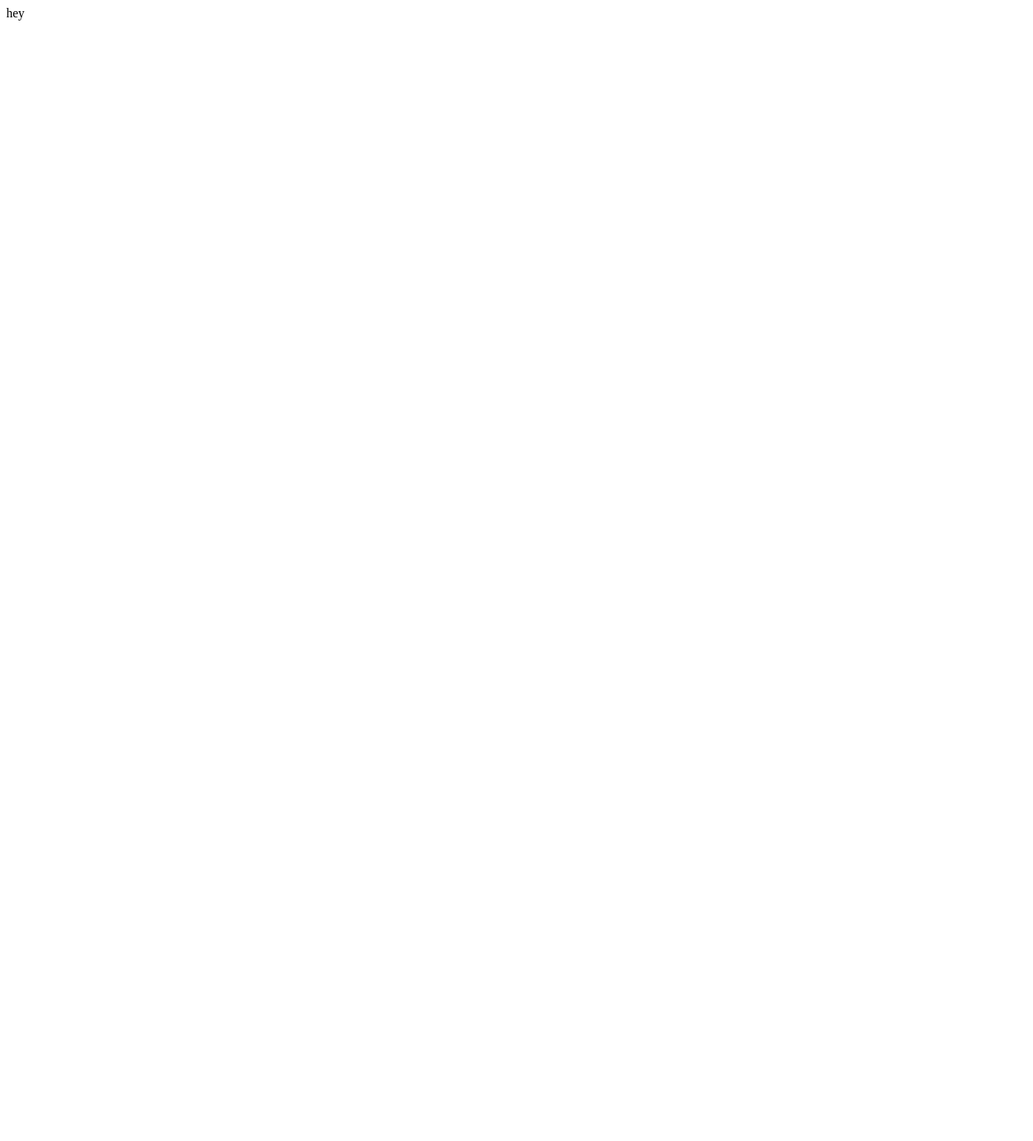
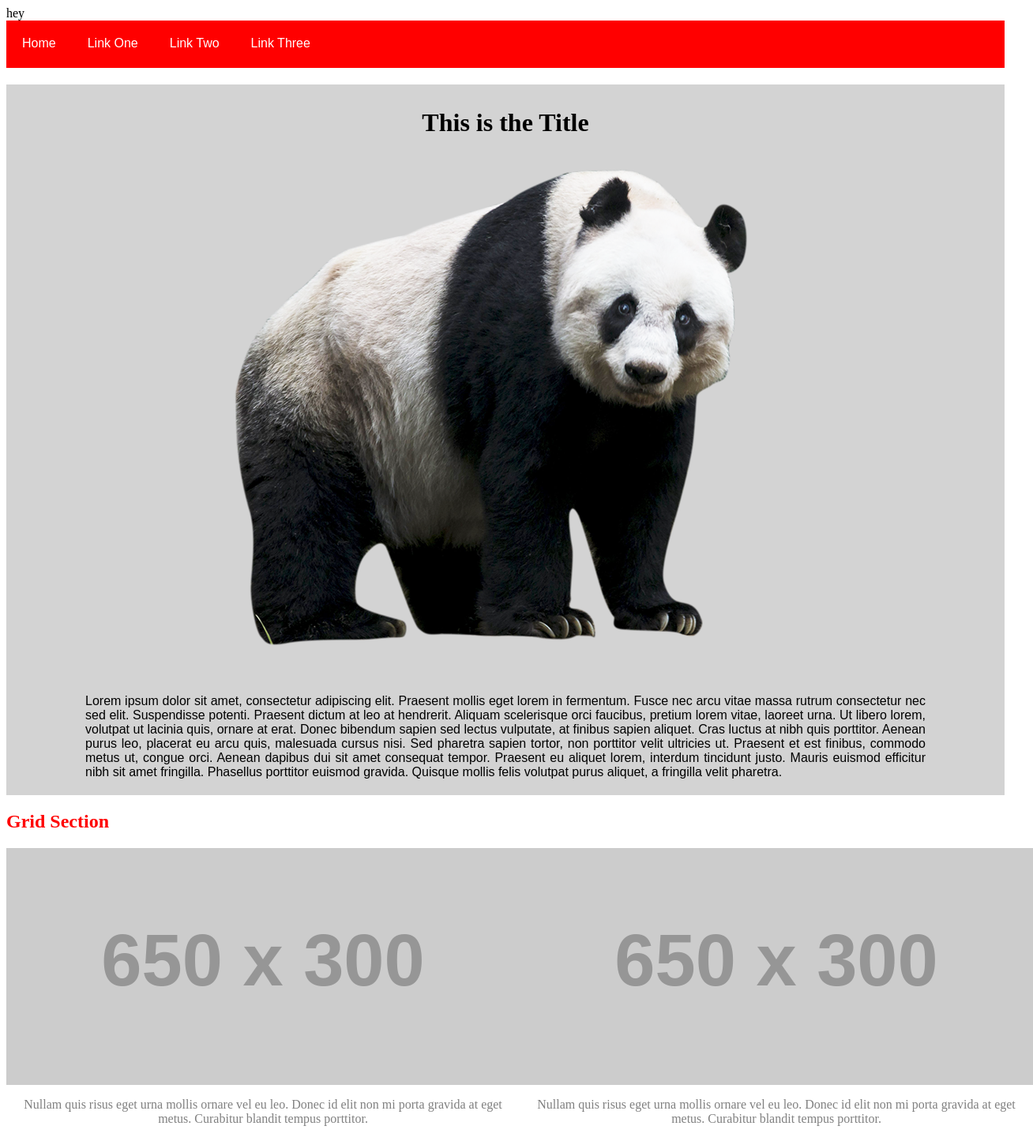
Before and after one commit to shogunpurple/theme-it, a website: page DEV_ONLY/index.html in a window 1280 px wide. Shown: the whole page at 79% size, 1308 px wide, since content can reach past the window. Before the commit the page ends 800 px from the top, so only its background shows below. Drawn offline with Linux system fonts and the light colour scheme; placeholder pictures from the web are drawn by us.

Commit message:
navbar, main content and grid created

```diff
--- /dev/null
+++ b/DEV_ONLY/index.css
@@ -0,0 +1,82 @@
+:root {
+  --navbar-bg-color: blue;
+  --navbar-a-color: white;
+  --navbar-a-hover-color: lightblue;
+  --navbar-font-family: "Goudy Bookletter 1911", sans-serif;
+
+  --main-content-bg-color: lightgrey;
+  --main-content-color: black;
+  --main-content-p-font: "Goudy Bookletter 1911", sans-serif;
+  --main-content-margin: 100px;
+  --main-content-text-layout: justify;
+
+  --grid-area-title-color: red;
+  --grid-section-p-color: grey;
+  --grid-section-bg-color: white;
+}
+
+.navbar {
+    background-color: var(--navbar-bg-color);
+    height: 60px;
+    margin-bottom: 0px;
+}
+
+.navbar ul {
+    list-style-type: none;
+    margin: 0;
+    padding: 0;
+    overflow: hidden;
+}
+
+.navbar li {
+    float: left;
+}
+
+.navbar li a {
+    display: block;
+    padding: 20px;
+    color: var(--navbar-a-color);
+    text-decoration: none;
+    font-family: var(--navbar-font-family);
+}
+
+.navbar li a:hover {
+    color: var(--navbar-a-hover-color);
+}
+
+.main-content-area {
+    background-color: var(--main-content-bg-color);
+    text-align: center;
+}
+
+.main-content-area h1 {
+    color: var(--main-content-color);
+    padding-top: 30px;
+}
+
+.main-content-area p {
+    font-family: var(--main-content-p-font);
+    color: var(--main-content-color);
+    padding-bottom: 20px;
+    margin-left: var(--main-content-margin);
+    margin-right: var(--main-content-margin);
+    text-align: var(--main-content-text-layout);
+}
+
+.grid-area h2 {
+    color: var(--grid-area-title-color);
+    text-align: left;
+}
+
+.grid-section {
+    display: inline-flex;
+    background-color: var(--grid-section-bg-color);
+}
+
+.grid-section p {
+ color: var(--grid-section-p-color);
+}
+
+.grid-unit {
+    text-align: center;
+}
--- a/DEV_ONLY/index.html
+++ b/DEV_ONLY/index.html
@@ -2,6 +2,42 @@
 
 <body>
     <script src="../src/theme-it.js"></script>
+    <link rel="stylesheet" type="text/css" href="index.css">
+
+    <div class="navbar">
+        <ul>
+            <li>
+                <a href="#home">Home</a>
+            </li>
+            <li>
+                <a href="#news">Link One</a>
+            </li>
+            <li>
+                <a href="#contact">Link Two</a>
+            </li>
+            <li>
+                <a href="#about">Link Three</a>
+            </li>
+        </ul>
+    </div>
+    <div class="main-content-area">
+        <h1>This is the Title </h1>
+        <img src="panda_PNG8.png"/>
+        <p>Lorem ipsum dolor sit amet, consectetur adipiscing elit. Praesent mollis eget lorem in fermentum. Fusce nec arcu vitae massa rutrum consectetur nec sed elit. Suspendisse potenti. Praesent dictum at leo at hendrerit. Aliquam scelerisque orci faucibus, pretium lorem vitae, laoreet urna. Ut libero lorem, volutpat ut lacinia quis, ornare at erat. Donec bibendum sapien sed lectus vulputate, at finibus sapien aliquet. Cras luctus at nibh quis porttitor. Aenean purus leo, placerat eu arcu quis, malesuada cursus nisi. Sed pharetra sapien tortor, non porttitor velit ultricies ut. Praesent et est finibus, commodo metus ut, congue orci. Aenean dapibus dui sit amet consequat tempor. Praesent eu aliquet lorem, interdum tincidunt justo. Mauris euismod efficitur nibh sit amet fringilla. Phasellus porttitor euismod gravida. Quisque mollis felis volutpat purus aliquet, a fringilla velit pharetra.</p>
+    </div>
+    <div class="grid-area">
+    <h2>Grid Section</h2>
+    </div>
+    <div class="grid-section">
+        <div class="grid-unit">
+            <img src="http://placehold.it/650x300/ff694d/f6f2eb"/>
+            <p>Nullam quis risus eget urna mollis ornare vel eu leo. Donec id elit non mi porta gravida at eget metus. Curabitur blandit tempus porttitor. </p>
+        </div>
+        <div class="grid-unit">
+            <img src="http://placehold.it/650x300/ff694d/f6f2eb"/>
+            <p>Nullam quis risus eget urna mollis ornare vel eu leo. Donec id elit non mi porta gravida at eget metus. Curabitur blandit tempus porttitor. </p>
+        </div>
+    </div>
 </body>
 
 </html>
--- a/src/theme-it.js
+++ b/src/theme-it.js
@@ -1 +1,3 @@
 document.body.innerHTML = "hey";
+
+document.querySelector("body").style.setProperty("--navbar-bg-color", "red");
```
Also changed, not shown: DEV_ONLY/panda_PNG8.png (added).
